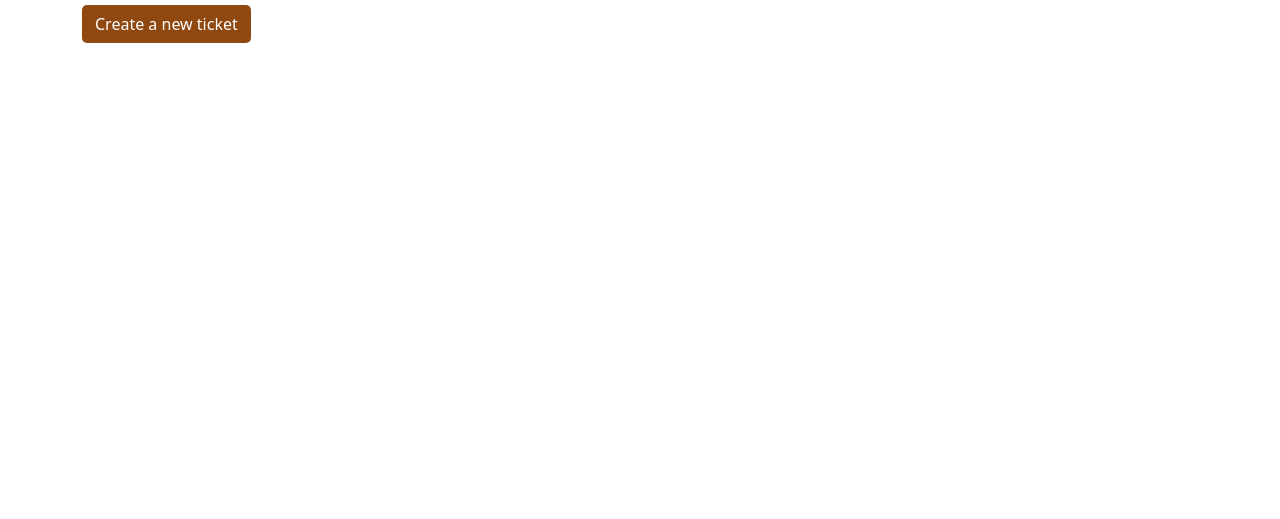
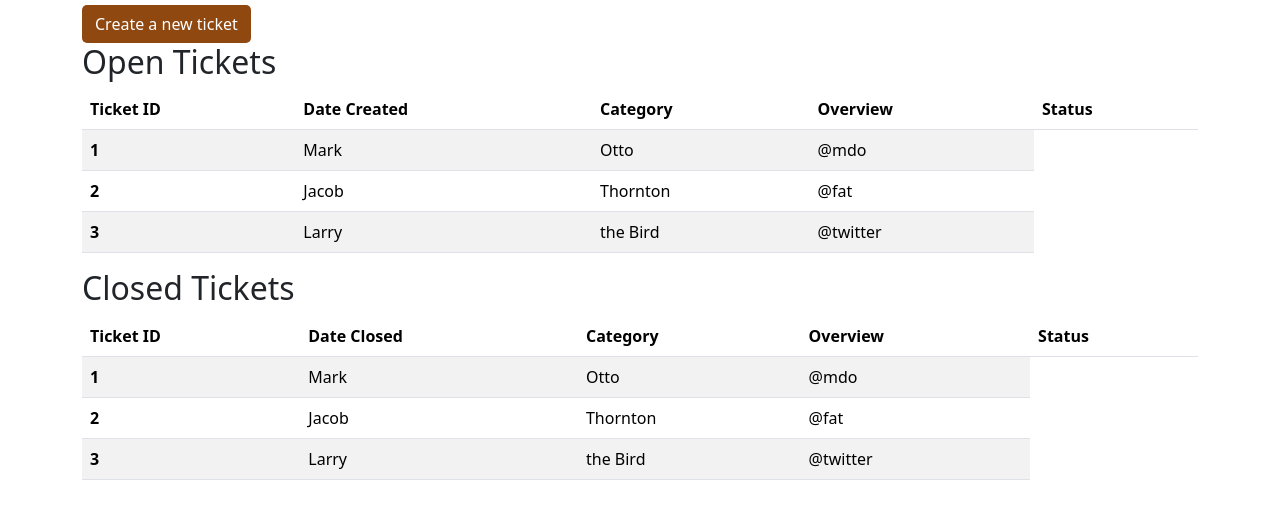
Before and after one commit to Ra-Wh/fictional-umbrella, a Flask app: template app/templates/index.html in a window 1280 px wide. Shown: the part 139-658 px from the top of the page. Run offline with Flask 3, Linux system fonts and the light colour scheme; the template is opened without the code that fills it, so the values that code supplies are empty.

Commit message:
open and closed ticket tables

```diff
--- a/app/templates/index.html
+++ b/app/templates/index.html
@@ -6,5 +6,77 @@
         <button type="button" class="btn button-secondary" onclick="window.location.href='{{ url_for('create') }}'">
             Create a new ticket
         </button>
+
+        <!-- Open tickets table -->
+        <div>
+            <h2>Open Tickets</h2>
+            <table class="table table-striped">
+            <thead>
+                <tr>
+                <th scope="col">Ticket ID</th>
+                <th scope="col">Date Created</th>
+                <th scope="col">Category</th>
+                <th scope="col">Overview</th>
+                <th scope="col">Status</th>
+                </tr>
+            </thead>
+            <tbody>
+                <tr>
+                <th scope="row">1</th>
+                <td>Mark</td>
+                <td>Otto</td>
+                <td>@mdo</td>
+                </tr>
+                <tr>
+                <th scope="row">2</th>
+                <td>Jacob</td>
+                <td>Thornton</td>
+                <td>@fat</td>
+                </tr>
+                <tr>
+                <th scope="row">3</th>
+                <td>Larry</td>
+                <td>the Bird</td>
+                <td>@twitter</td>
+                </tr>
+            </tbody>
+            </table>
+
+            <!-- Closed tickets table -->
+        <div>
+            <h2>Closed Tickets</h2>
+            <table class="table table-striped">
+            <thead>
+                <tr>
+                <th scope="col">Ticket ID</th>
+                <th scope="col">Date Closed</th>
+                <th scope="col">Category</th>
+                <th scope="col">Overview</th>
+                <th scope="col">Status</th>
+                </tr>
+            </thead>
+            <tbody>
+                <tr>
+                <th scope="row">1</th>
+                <td>Mark</td>
+                <td>Otto</td>
+                <td>@mdo</td>
+                </tr>
+                <tr>
+                <th scope="row">2</th>
+                <td>Jacob</td>
+                <td>Thornton</td>
+                <td>@fat</td>
+                </tr>
+                <tr>
+                <th scope="row">3</th>
+                <td>Larry</td>
+                <td>the Bird</td>
+                <td>@twitter</td>
+                </tr>
+            </tbody>
+            </table>
+        </div>
+        </div>
     </body>
 {% endblock %}
```
